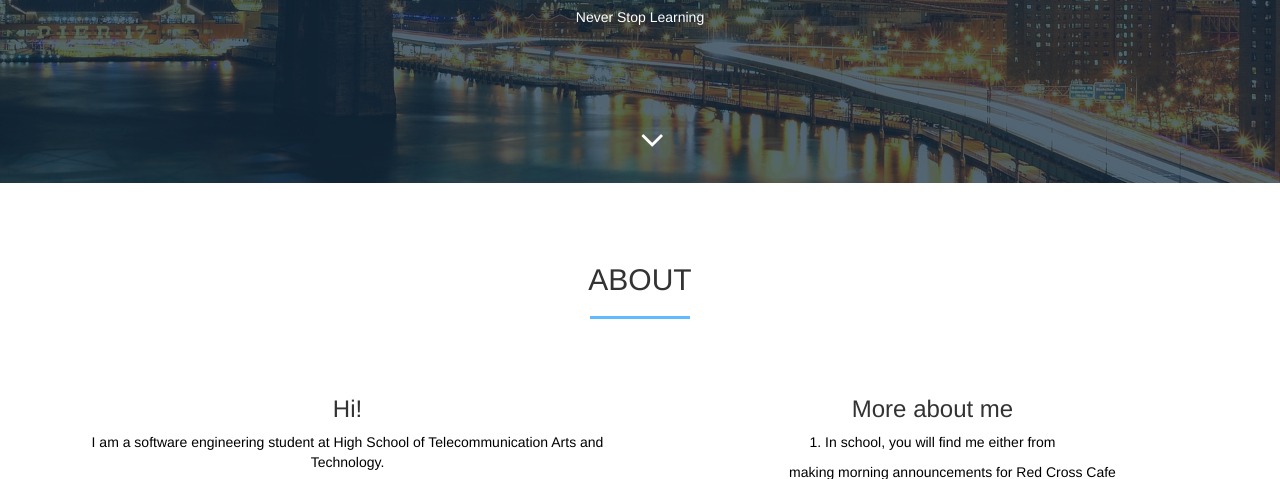
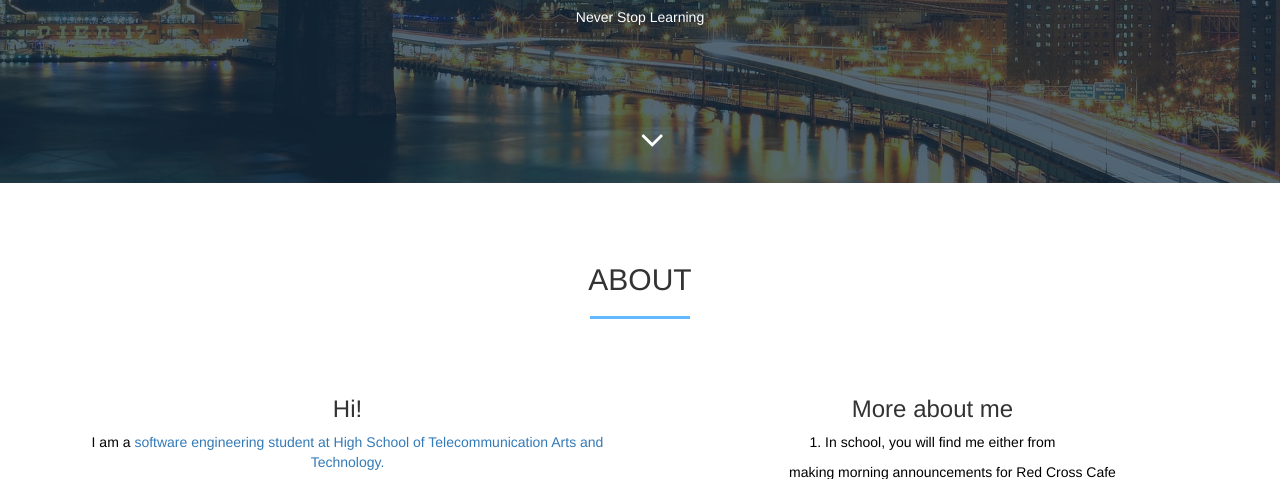
Before and after one commit to xiurongy3506/xiurongyu, a plain HTML site: page index.html in a window 1280 px wide. Shown: the part 467-946 px from the top of the page. Drawn offline with Linux system fonts and the light colour scheme; files that its build step writes are made by us from their sources; files whose address does not match are found by name; a web font is replaced by a local one.

Commit message:
adds hstatsep link

```diff
--- a/index.html
+++ b/index.html
@@ -84,7 +84,7 @@
 
         <div class="col-md-6 offset-md-3">
           <h3>Hi!</h3>
-          <p class="black">I am a software engineering student at High School of Telecommunication Arts and Technology. </p>
+          <p class="black">I am a <a href ="https://hstatsep.github.io/">software engineering student at High School of Telecommunication Arts and Technology.</a></p>
           <p class="black">To showcase some of the projects I’ve done throughout my high school years, I have putted them in the project section of this website.</p>
           <br>
           <a href="2018resume.pdf" type="button" style="margin: 5%; font-size: 20px; width:120px; height: 50px" class="btn btn-info">Resume</a>
```
Also changed, not shown: Readme.txt.
